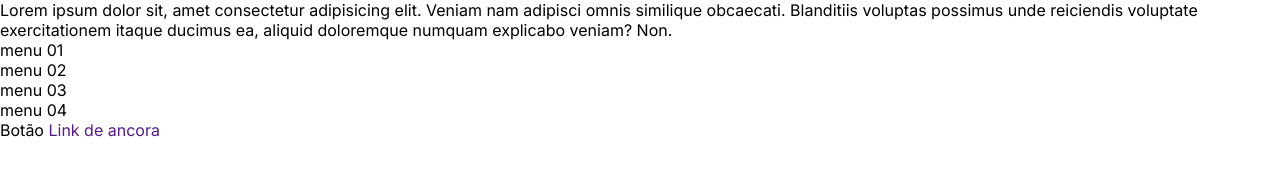
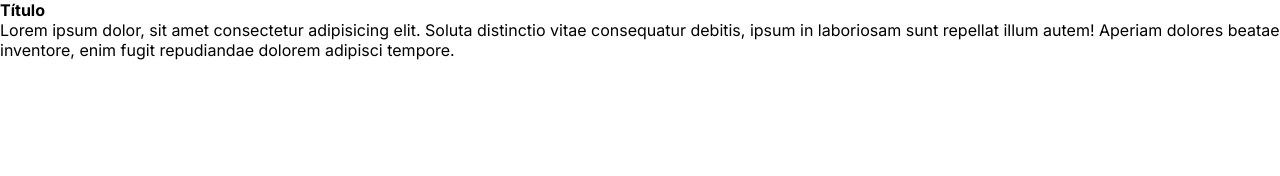
Before and after one commit to projetosjoyce/wireframe-project, a plain HTML site: page index.html in a window 1280 px wide. Drawn offline with Linux system fonts and the light colour scheme.

Commit message:
:lipstick: feat: add css link to project

```diff
--- a/index.html
+++ b/index.html
@@ -7,31 +7,21 @@
     <meta name="viewport" content="width=device-width, initial-scale=1.0">
     <link rel="preconnect" href="https://fonts.googleapis.com">
     <link rel="preconnect" href="https://fonts.gstatic.com" crossorigin>
-    <link href="https://fonts.googleapis.com/css2?family=Inter:wght@400;700&family=Sora:wght@400;600&display=swap"rel="stylesheet">
+    <link href="https://fonts.googleapis.com/css2?family=Inter:wght@400;700&family=Sora:wght@400;600&display=swap"
+        rel="stylesheet">
+    <link rel="stylesheet" href="./css/variables.css">
+    <link rel="stylesheet" href="./css/grid.css">
     <link rel="stylesheet" href="./css/style.css">
     <link rel="stylesheet" href="./css/reset.css">
+
     <title>Wireframe Project</title>
 </head>
 
 <body>
-
-    <p>
-        Lorem ipsum dolor sit, amet consectetur adipisicing elit. Veniam nam adipisci omnis similique obcaecati.
-        Blanditiis voluptas possimus unde reiciendis voluptate exercitationem itaque ducimus ea, aliquid doloremque
-        numquam explicabo veniam? Non.
-    </p>
-
-    <ul>
-        <li>menu 01</li>
-        <li>menu 02</li>
-        <li>menu 03</li>
-        <li>menu 04</li>
-    </ul>
-
-    <button>Botão</button>
-
-    <a href="">Link de ancora</a>
-
+    <div class="container">
+        <h1>Título</h1>
+        <p>Lorem ipsum dolor, sit amet consectetur adipisicing elit. Soluta distinctio vitae consequatur debitis, ipsum in laboriosam sunt repellat illum autem! Aperiam dolores beatae inventore, enim fugit repudiandae dolorem adipisci tempore.</p>
+    </div>
 </body>
 
 </html>
```
